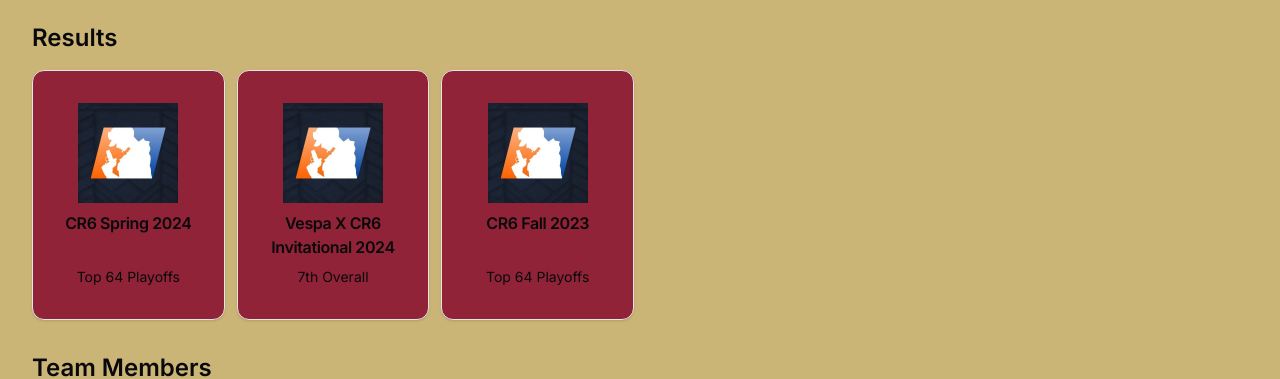
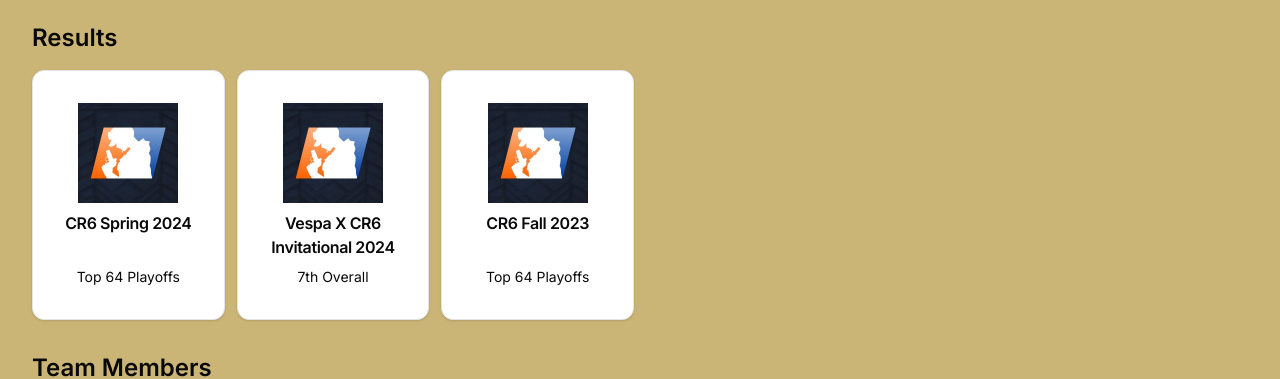
Before and after one commit to Sandrooreo/concordia-esports-associtation, a Next.js app: page /teams/rainbow-six-siege in a window 1280 px wide. Shown: the part 762-1141 px from the top of the page. Built offline with nearby package versions, Linux system fonts and the light colour scheme.

Commit message:
[Fix] Result card color

```diff
--- a/components/Cards/ResultCard.tsx
+++ b/components/Cards/ResultCard.tsx
@@ -18,7 +18,7 @@ export default function ResultCard(props: ResultCardProps) {
       rel="noopener noreferrer"
       className="block h-full"
     >
-      <Card className="p-2 cursor-pointer hover:shadow-lg transition-shadow duration-300 h-full flex flex-col bg-concordia-burgundy">
+      <Card className="p-2 cursor-pointer hover:shadow-lg transition-shadow duration-300 h-full flex flex-col">
         <CardHeader className="flex flex-col items-center space-y-1 pb-2">
           <Image
             src={props.logo}
```
